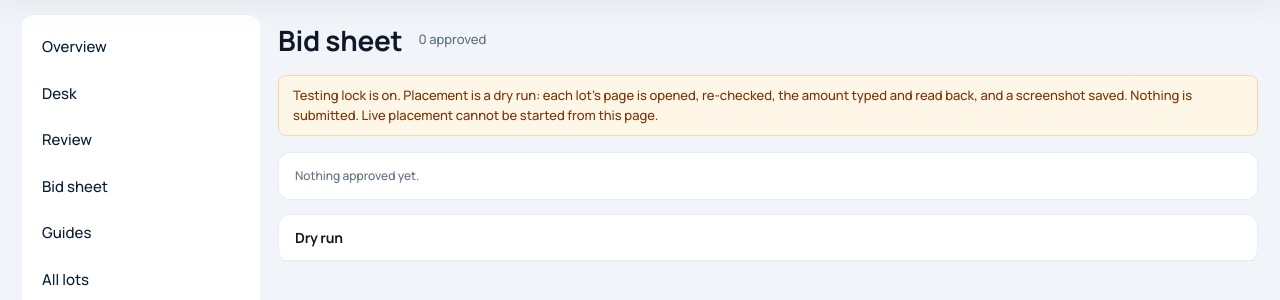
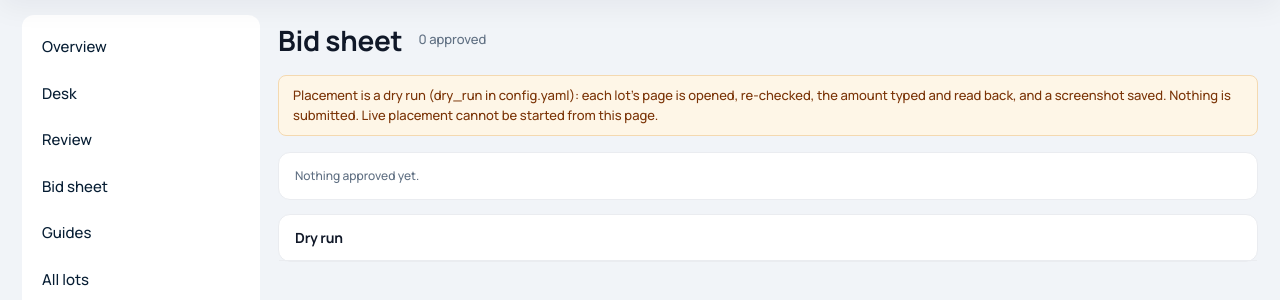
Before and after one commit to JimmYCHUU/BidBarn, a Python web app: template src/auction_bot/review/templates/bids.html in a window 1280 px wide. Shown: the part 72-372 px from the top of the page. Run offline with Jinja, Linux system fonts and the light colour scheme; the template is opened without the code that fills it, so the values that code supplies are empty.

Commit message:
Desk: the bid sheet's lock band says the right thing in every lock state

```diff
--- a/src/auction_bot/review/templates/bids.html
+++ b/src/auction_bot/review/templates/bids.html
@@ -8,8 +8,11 @@
   <span class="page-sub">{{ groups|sum(attribute='rows', start=[])|length }} approved{% if groups %}, exposure {{ '{:,}'.format(total_k) }}K{% endif %}</span>
 </div>
 <div class="banner banner--warn bids-lock">{{ icon('lock') }}<div>
-  {% if lock_label == 'LIVE PLACEMENT' %}Placement is not a dry run in this setup. Live placement cannot be started from this page.
-  {% else %}Testing lock is on. Placement is a dry run: each lot's page is opened, re-checked, the amount typed and read back, and a screenshot saved. Nothing is submitted. Live placement cannot be started from this page.{% endif %}
+  {# lock_state reads "dry" for a finished project with dry_run false (no live flag), so the label tells live apart #}
+  {% if lock_label == 'LIVE PLACEMENT' %}Placement from this page is still a dry run. Live placement is started only by hand, outside this page.
+  {% elif lock_state != 'testing' %}Placement is a dry run (dry_run in config.yaml): each lot's page is opened, re-checked, the amount typed and read back, and a screenshot saved. Nothing is submitted. Live placement cannot be started from this page.
+  {% else %}Testing lock is on. Placement is a dry run: each lot's page is opened, re-checked, the amount typed and read back, and a screenshot saved. Nothing is submitted. Live placement cannot be started from this page.
+  {% endif %}
 </div></div>
 {% for g in groups %}
 <section class="card bids-group">
```
Also changed, not shown: tests/test_desk_page.py (+20 -1 lines).
